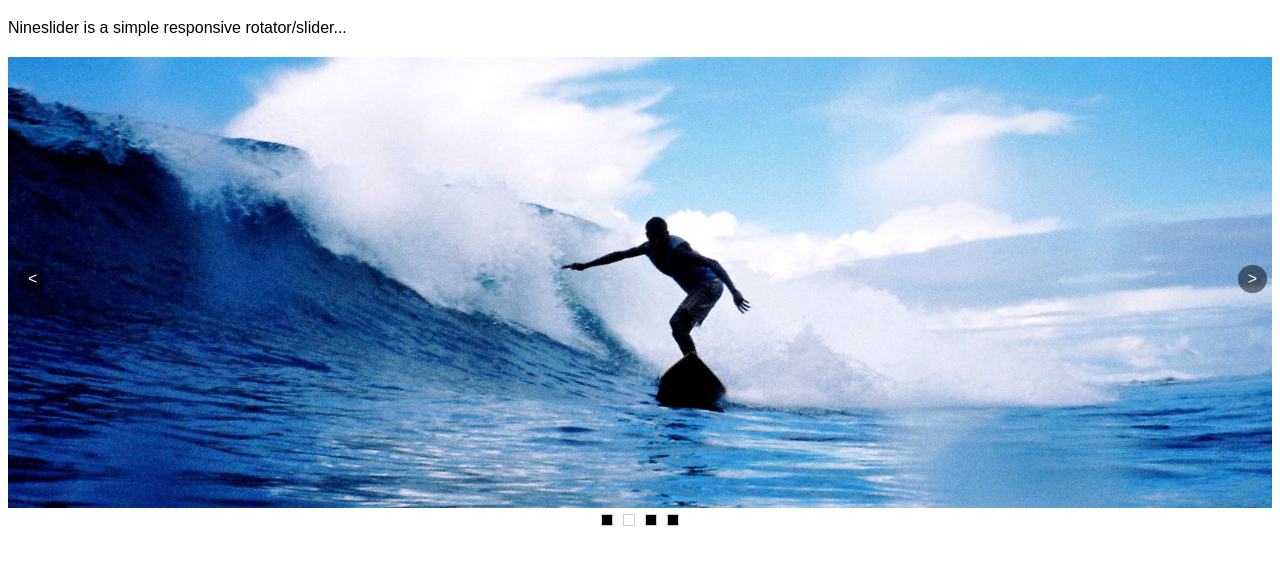
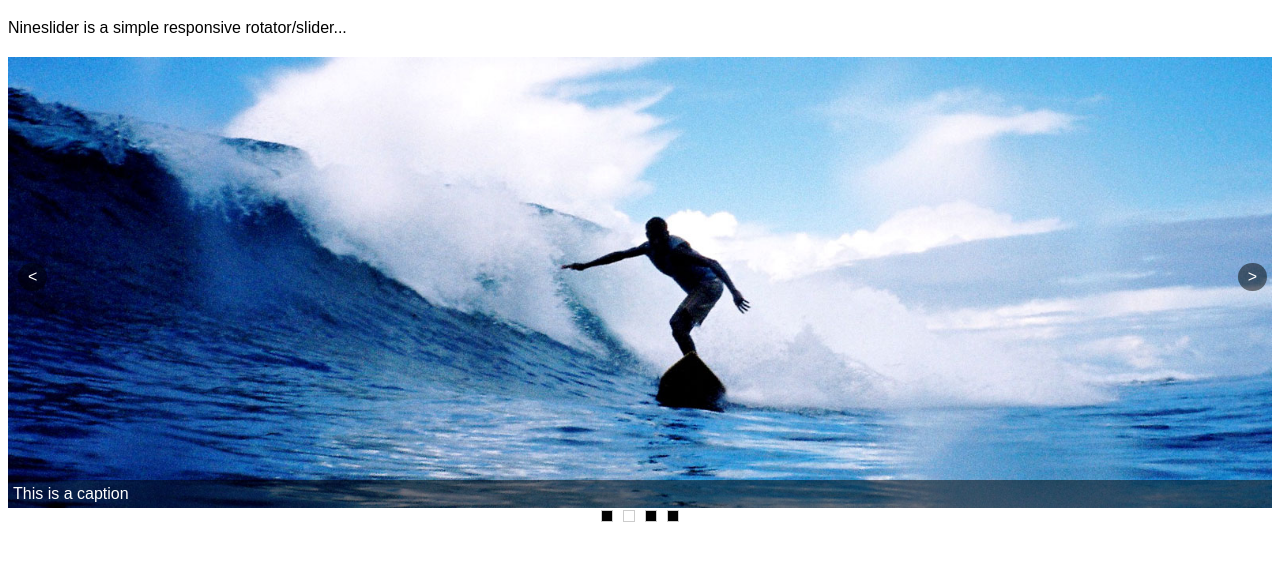
Before and after one commit to 9bitStudios/nineslider, a plain HTML site: page index.html in a window 1280 px wide. Shown: the part 61-626 px from the top of the page. Drawn offline with nearby package versions, Linux system fonts and the light colour scheme.

Commit message:
Adding "loaded," "before," and "after" callbacks... Adding captions... Styling updates...

```diff
--- a/css/style.css
+++ b/css/style.css
@@ -27,11 +27,24 @@ p {
 
 .nbs-nineslider-ul li {
     position: relative;
-    display: none; /* initialized via */
+    display: none; /* initialized via slider */
+}
+
+.nbs-nineslider-ul li .caption {
+    position: absolute;
+    bottom: 0;
+    padding: 5px;
+    box-sizing: border-box;
+    z-index: 3;
+    background: rgba(0,0,0,0.5);
+    color: #fff;
+    width: 100%;
+    text-align: left;
 }
 
 .nbs-nineslider-ul li img {
     max-width: 100%;
+    vertical-align: middle;
 }
 
 /*** Navigation ***/
@@ -77,7 +90,8 @@ p {
     position: relative;
     margin: 0 auto;
     padding: 0;
-    text-align: center
+    text-align: center;
+    z-index: 3;
 }
 
 .nbs-nineslider-paging li {
--- a/index.html
+++ b/index.html
@@ -18,10 +18,24 @@
 <p>Nineslider is a simple responsive rotator/slider...</p>
 
 <ul id="demo1">
-    <li><img src="images/1.jpg" /></li>
-    <li><img src="images/2.jpg" /></li>
-    <li><img src="images/3.jpg" /></li>
-    <li><img src="images/4.jpg" /></li>
+    <li>
+        <img src="images/1.jpg" />
+        <div class="caption">
+            This is a caption
+        </div>
+    </li>
+    <li>
+        <img src="images/2.jpg" />
+        <div class="caption">
+            This is another caption with <a href="https://github.com/9bitStudios/nineslider" target="_blank">a link</a>
+        </div>
+    </li>
+    <li>
+        <img src="images/3.jpg" />
+    </li>
+    <li>
+        <img src="images/4.jpg" />
+    </li>
 </ul>
 
 <script type="text/javascript">
```
Also changed, not shown: js/jquery.nineslider.js.
